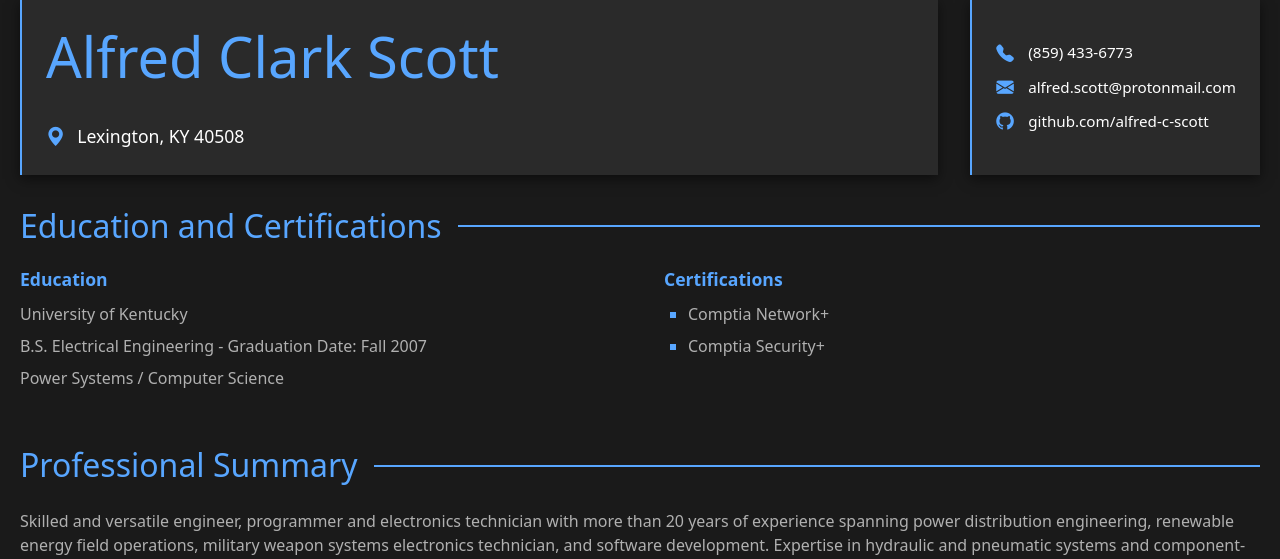
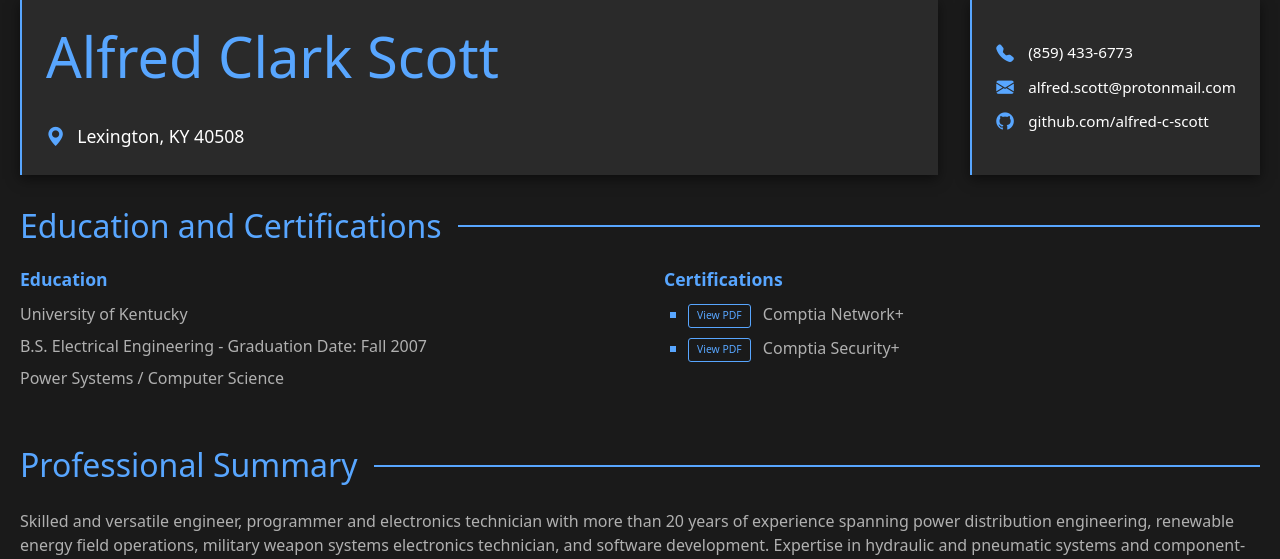
Before and after one commit to alfred-c-scott/PortfolioSite, a FastAPI app: page / in a window 1280 px wide. Shown: the part 125-684 px from the top of the page. Run offline with FastAPI, Linux system fonts and the light colour scheme.

Commit message:
add comptia pdf files

```diff
--- a/app/templates/home.html
+++ b/app/templates/home.html
@@ -138,6 +138,25 @@
 
     .certifications-column ul li::marker {
         color: var(--color-accent-primary);
+    }
+
+    .cert-pdf-badge {
+        display: inline-block;
+        background-color: transparent;
+        color: var(--color-accent-primary);
+        border: 1px solid var(--color-accent-primary);
+        font-size: 0.65rem;
+        padding: 0.2rem 0.5rem;
+        border-radius: 3px;
+        margin-right: 0.5rem;
+        text-decoration: none;
+        vertical-align: middle;
+        transition: background-color 0.2s, color 0.2s;
+    }
+
+    .cert-pdf-badge:hover {
+        background-color: var(--color-accent-primary);
+        color: var(--color-bg-page);
     }
 
     /* ============================================
@@ -307,7 +326,10 @@
                 {% if certifications %}
                 <ul>
                     {% for cert in certifications %}
-                    <li>{{ cert }}</li>
+                    <li>
+                        <a href="{{ url_for('static', path=cert.pdf) }}" target="_blank" class="cert-pdf-badge">View PDF</a>
+                        {{ cert.name }}
+                    </li>
                     {% endfor %}
                 </ul>
                 {% endif %}
--- a/core/resume_data.py
+++ b/core/resume_data.py
@@ -23,7 +23,10 @@ professional_summary = {
         testing and troubleshooting."
 }
 
-certifications = ["Comptia Network+", "Comptia Security+"]
+certifications = [
+    {"name": "Comptia Network+", "pdf": "CompTIA_Network+_ce_certificate.pdf"},
+    {"name": "Comptia Security+", "pdf": "CompTIA_Security+_ce_certificate.pdf"},
+]
 
 education = {
     "univeristy": "University of Kentucky",
```
Also changed, not shown: 2 other files.
